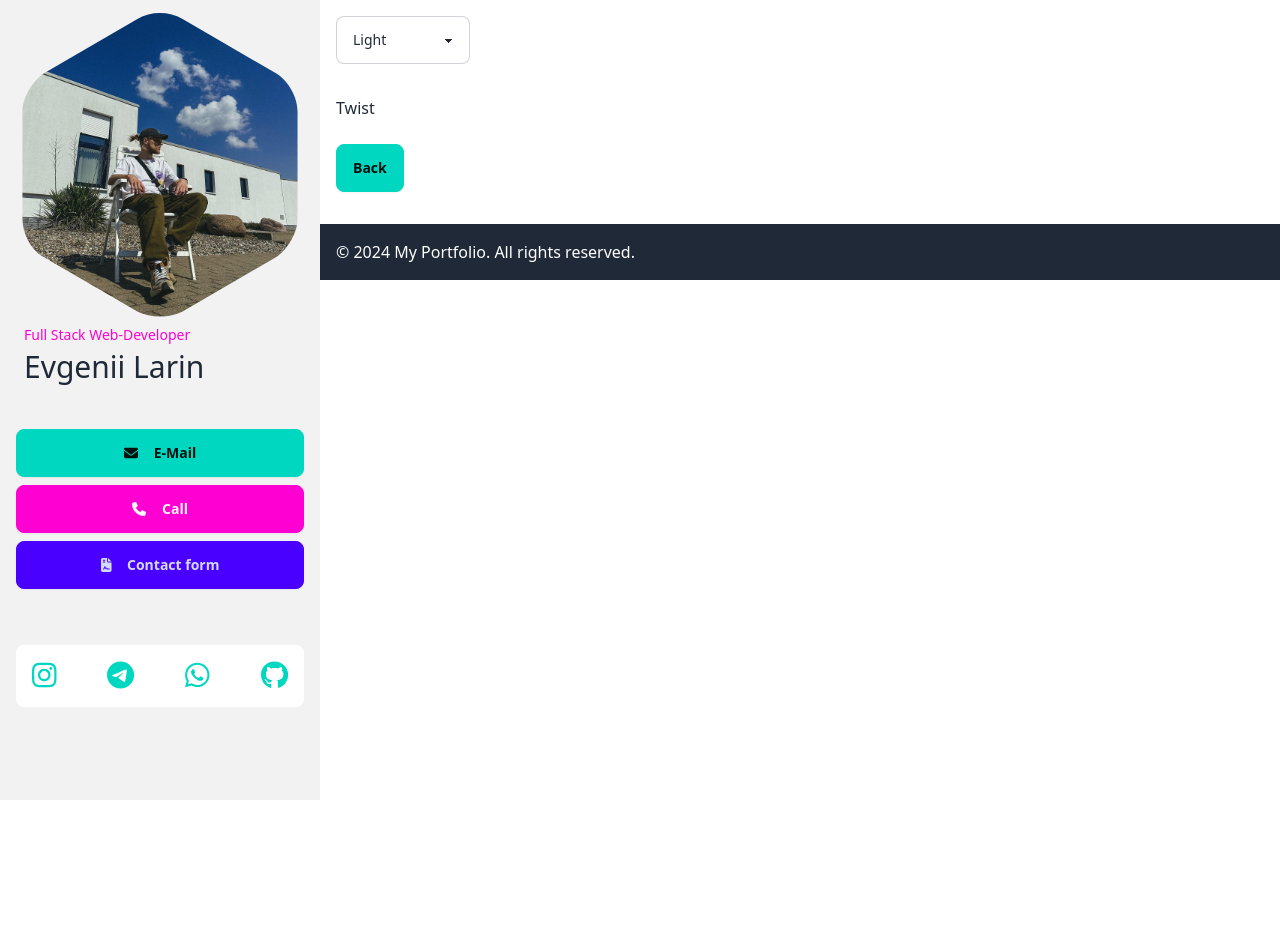
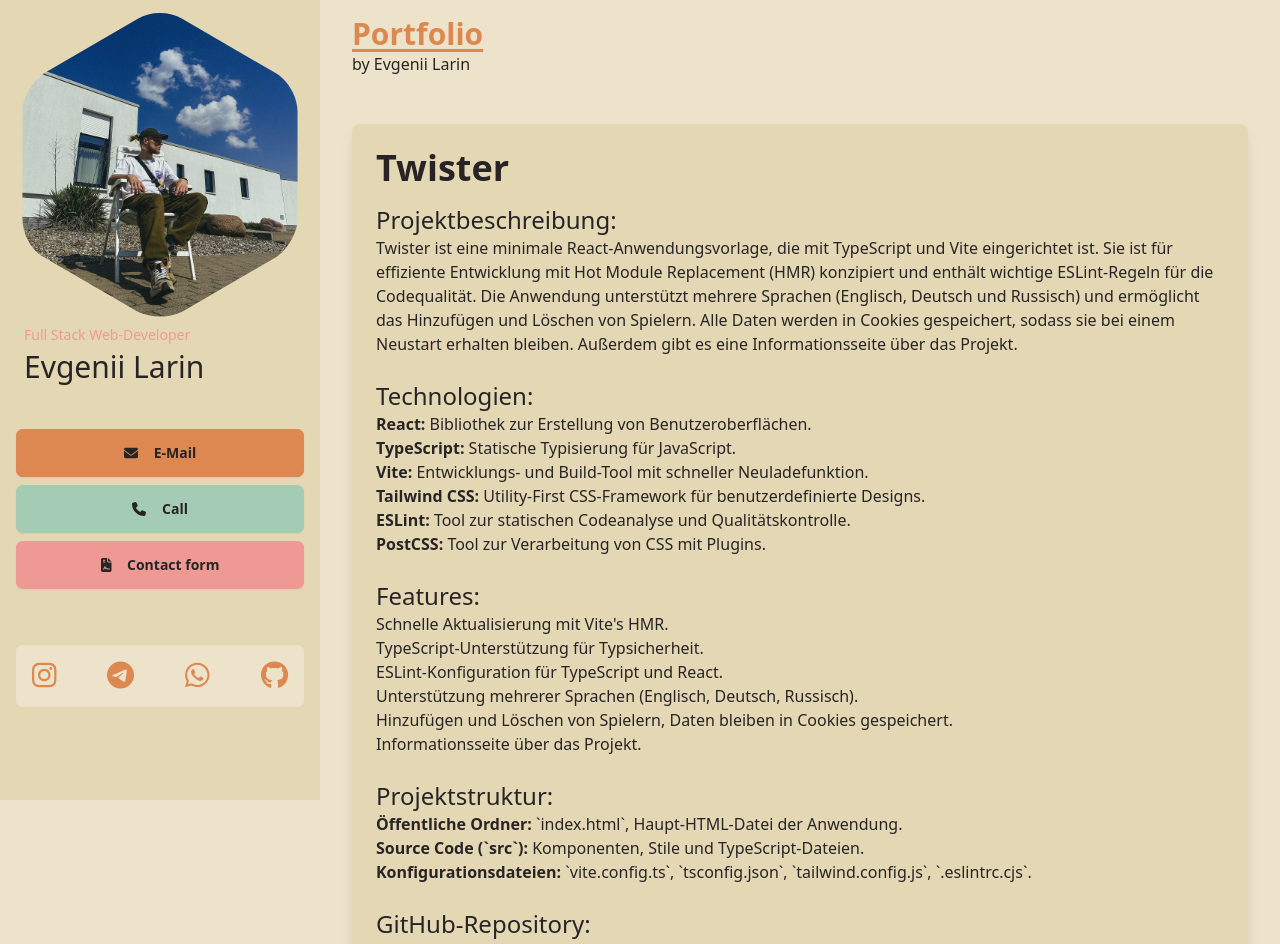
Before and after one commit to WirusDev/my-portfolio-next, a Next.js app: page /projects/twist in a window 1280 px wide. Shown: the top 944 px of the page. Before the commit the page ends 800 px from the top, so only its background shows below. Built offline with nearby package versions, Linux system fonts and the light colour scheme.

Commit message:
First Projects added

```diff
--- a/src/app/layout.tsx
+++ b/src/app/layout.tsx
@@ -5,7 +5,7 @@ import { Analytics } from "@vercel/analytics/react";
 import Header from "@/components/layout/Header";
 import Footer from "@/components/layout/Footer";
 import ThemeSwitcher from "@/components/ui/ThemeSwitcher";
-
+import Link from "next/link";
 const RootLayout = ({ children }: { children: ReactNode }) => {
   return (
     <html lang='en'>
@@ -15,13 +15,23 @@ const RootLayout = ({ children }: { children: ReactNode }) => {
 
           <div className='drawer-content'>
             <div className='flex justify-between px-4'>
+              <div className='p-4'>
+                <h3 className='text-3xl '>
+                  <Link href='/'>
+                    <strong className='text-accent underline underline-offset-4'>
+                      Portfolio
+                    </strong>
+                  </Link>
+                </h3>
+                <p>by Evgenii Larin </p>
+              </div>
               <label
                 htmlFor='my-drawer-2'
                 className='btn btn-accent drawer-button lg:hidden my-4 uppercase'
               >
-                menu
+                Kontakt
               </label>
-              <ThemeSwitcher />
+              {/* <ThemeSwitcher /> */}
             </div>
             {/* Page content here */}
             <div className='p-4'> {children}</div>
--- a/src/app/projects/twist/page.tsx
+++ b/src/app/projects/twist/page.tsx
@@ -2,11 +2,113 @@ import Link from "next/link";
 const Twist = () => {
   return (
     <>
-      <div>Twist</div>
-      <br />
-      <Link href='/' className='btn btn-accent'>
-        Back
-      </Link>
+      <div className='container mx-auto p-4'>
+        <div className='bg-base-200 p-6 rounded-lg shadow-lg'>
+          <h1 className='text-4xl font-bold mb-4'>Twister</h1>
+
+          <div className='prose'>
+            <h2 className='text-2xl'>Projektbeschreibung:</h2>
+            <p>
+              Twister ist eine minimale React-Anwendungsvorlage, die mit
+              TypeScript und Vite eingerichtet ist. Sie ist für effiziente
+              Entwicklung mit Hot Module Replacement (HMR) konzipiert und
+              enthält wichtige ESLint-Regeln für die Codequalität. Die Anwendung
+              unterstützt mehrere Sprachen (Englisch, Deutsch und Russisch) und
+              ermöglicht das Hinzufügen und Löschen von Spielern. Alle Daten
+              werden in Cookies gespeichert, sodass sie bei einem Neustart
+              erhalten bleiben. Außerdem gibt es eine Informationsseite über das
+              Projekt.
+            </p>
+            <br />
+            <h2 className='text-2xl'>Technologien:</h2>
+            <ul>
+              <li>
+                <strong>React:</strong> Bibliothek zur Erstellung von
+                Benutzeroberflächen.
+              </li>
+              <li>
+                <strong>TypeScript:</strong> Statische Typisierung für
+                JavaScript.
+              </li>
+              <li>
+                <strong>Vite:</strong> Entwicklungs- und Build-Tool mit
+                schneller Neuladefunktion.
+              </li>
+              <li>
+                <strong>Tailwind CSS:</strong> Utility-First CSS-Framework für
+                benutzerdefinierte Designs.
+              </li>
+              <li>
+                <strong>ESLint:</strong> Tool zur statischen Codeanalyse und
+                Qualitätskontrolle.
+              </li>
+              <li>
+                <strong>PostCSS:</strong> Tool zur Verarbeitung von CSS mit
+                Plugins.
+              </li>
+            </ul>
+            <br />
+            <h2 className='text-2xl'>Features:</h2>
+            <ul>
+              <li>Schnelle Aktualisierung mit Vite&apos;s HMR.</li>
+              <li>TypeScript-Unterstützung für Typsicherheit.</li>
+              <li>ESLint-Konfiguration für TypeScript und React.</li>
+              <li>
+                Unterstützung mehrerer Sprachen (Englisch, Deutsch, Russisch).
+              </li>
+              <li>
+                Hinzufügen und Löschen von Spielern, Daten bleiben in Cookies
+                gespeichert.
+              </li>
+              <li>Informationsseite über das Projekt.</li>
+            </ul>
+            <br />
+            <h2 className='text-2xl'>Projektstruktur:</h2>
+            <ul>
+              <li>
+                <strong>Öffentliche Ordner:</strong> `index.html`,
+                Haupt-HTML-Datei der Anwendung.
+              </li>
+              <li>
+                <strong>Source Code (`src`):</strong> Komponenten, Stile und
+                TypeScript-Dateien.
+              </li>
+              <li>
+                <strong>Konfigurationsdateien:</strong> `vite.config.ts`,
+                `tsconfig.json`, `tailwind.config.js`, `.eslintrc.cjs`.
+              </li>
+            </ul>
+            <br />
+            <h2 className='text-2xl'>GitHub-Repository:</h2>
+            <p>
+              <a
+                href='https://github.com/WirusDev/twister'
+                target='_blank'
+                rel='noopener noreferrer'
+                className='text-blue-500 underline'
+              >
+                GitHub - WirusDev/twister
+              </a>
+            </p>
+            <br />
+            <h2 className='text-2xl'>Live-Demo:</h2>
+            <p>
+              <a
+                href='https://twist-two.vercel.app'
+                target='_blank'
+                rel='noopener noreferrer'
+                className='text-blue-500 underline'
+              >
+                twist-two.vercel.app
+              </a>
+            </p>
+            <br />
+          </div>
+          <Link href='/' className='btn btn-accent mt-4'>
+            Zurück
+          </Link>
+        </div>
+      </div>
     </>
   );
 };
--- a/src/components/layout/Header.tsx
+++ b/src/components/layout/Header.tsx
@@ -19,12 +19,13 @@ const Header: React.FC = () => {
           <Image
             src='/images/Evgenii.jpeg'
             alt='Evgenii Larin'
-            className='rounded-lg my-1 w-full mask mask-hexagon'
+            className='rounded-lg my-1 w-full mask mask-hexagon cursor-pointer'
             width={200}
             height={200}
+            onClick={() => (window.location.href = "/")}
           />
           <div className='flex flex-col text-ledt m-2'>
-            <p className='text-secondary pb-1'>Full Stack Web-Developer</p>
+            <p className='text-primary pb-1'>Full Stack Web-Developer</p>
             <h1 className='text-3xl pb-2'>Evgenii Larin</h1>
           </div>
 
--- a/src/components/sections/Projects.tsx
+++ b/src/components/sections/Projects.tsx
@@ -2,77 +2,106 @@
 import Image from "next/image";
 import Link from "next/link";
 import React from "react";
-
+import { motion } from "framer-motion";
 const projectData = [
-  // {
-  //   imgSrc: "/images/prod/lingoaa.jpg",
-  //   imgAlt: "Lingoaa",
-  //   title: "LingoA&A",
-  //   description: "How to park your car at your garage?",
-  //   link: "/projects/lingoaa",
-  // },
   {
     imgSrc: "/images/prod/cerise.jpg",
     imgAlt: "Cerise",
     title: "Cerise",
-    description: "Beauty Studio Website",
+    description: [
+      "Web-Seite",
+      "React",
+      "TS",
+      "Vercel",
+      "Termin Buchung-system",
+    ],
     link: "/projects/cerise",
   },
   {
     imgSrc: "/images/prod/Regen-Bock.png",
     imgAlt: "Regen-Bock",
     title: "Regen-Bock",
-    description: "How to park your car at your garage?",
+    description: ["Web-Seite", "React", "TS", "Vercel"],
     link: "/projects/regenbock",
   },
   {
     imgSrc: "/images/prod/telegram-bot.png",
     imgAlt: "Telegram-Bot",
     title: "Telegram-Bot",
-    description: "How to park your car at your garage?",
+    description: ["Telegram-Bot", "TypeScript", "API", "Back-end"],
     link: "/projects/telegram-bot",
   },
   {
     imgSrc: "/images/prod/Twist.png",
     imgAlt: "twist",
-    title: "twist",
-    description: "twist",
-    link: "/projects/twist",
-  },
-  {
-    imgSrc: "/images/prod/Twist.png",
-    imgAlt: "twist",
-    title: "twist",
-    description: "twist",
+    title: "Twist",
+    description: ["Web-App", "React", "TS", "Vercel"],
     link: "/projects/twist",
   },
 ];
 
+// export default function Projects() {
+//   return (
+//     <div className='grid gap-4 grid-cols-1 md:grid-cols-3 xl:grid-cols-4'>
+//       {projectData.map((project, index) => (
+//         <div key={index} className='card bg-base-300 w-full'>
+//           <figure>
+//             <Image
+//               src={project.imgSrc}
+//               alt={project.imgAlt}
+//               width={200}
+//               height={200}
+//               className='w-full bg-slate-400'
+//             />
+//           </figure>
+//           <div className='card-body'>
+//             <h2 className='card-title'>{project.title}</h2>
+//             <p>{project.description}</p>
+//             <div className='card-actions justify-end'>
+//               <Link className='btn btn-neutral btn-outline' href={project.link}>
+//                 Mehr erfahren
+//               </Link>
+//             </div>
+//           </div>
+//         </div>
+//       ))}
+//     </div>
+//   );
+// }
+
 export default function Projects() {
   return (
-    <div className='grid gap-4 grid-cols-1 md:grid-cols-3 xl:grid-cols-4'>
+    <>
+      <div className='grid gap-4 grid-cols-1 sm:grid-cols-2 md:grid-cols-3 xl:grid-cols-4 '>
         {projectData.map((project, index) => (
-        <div key={index} className='card bg-base-300 w-full'>
-          <figure>
+          <div key={index} className=' glass p-2 rounded-lg'>
+            {/* <Link href={project.link} className='mb-8'> */}
+            <motion.div whileHover={{ scale: 1.15 }} whileTap={{ scale: 0.95 }}>
               <Image
                 src={project.imgSrc}
+                width={256}
+                height={256}
                 alt={project.imgAlt}
-              width={200}
-              height={200}
-              className='w-full bg-slate-400'
+                className='rounded-lg shadow-lg bg-slate-400 cursor-pointer w-full mb-4'
+                onClick={() => (window.location.href = project.link)}
               />
-          </figure>
-          <div className='card-body'>
-            <h2 className='card-title'>{project.title}</h2>
-            <p>{project.description}</p>
-            <div className='card-actions justify-end'>
-              <Link className='btn btn-neutral btn-outline' href={project.link}>
-                Mehr erfahren
-              </Link>
+            </motion.div>
+            {/* </Link> */}
+
+            <div className=''>
+              {projectData[index].description.map((desc, index) => (
+                <div
+                  key={index}
+                  className='badge bg-accent  badge-md  p-2  mr-1 border-none'
+                >
+                  {desc}
                 </div>
+              ))}
+              {/* <h2 className='text-lg  m-1'>{project.title}</h2> */}
             </div>
           </div>
         ))}
       </div>
+    </>
   );
 }
--- a/src/components/ui/ThemeSwitcher.tsx
+++ b/src/components/ui/ThemeSwitcher.tsx
@@ -35,7 +35,7 @@ const ThemeSwitcher: React.FC = () => {
     "winter",
   ];
 
-  const [theme, setTheme] = useState("light");
+  const [theme, setTheme] = useState("retro");
 
   useEffect(() => {
     document.querySelector("html")?.setAttribute("data-theme", theme);
--- a/tailwind.config.ts
+++ b/tailwind.config.ts
@@ -18,35 +18,35 @@ const config: Config = {
   plugins: [require("daisyui")],
   daisyui: {
     themes: [
-      "light",
-      "dark",
-      "cupcake",
-      "bumblebee",
-      "emerald",
-      "corporate",
-      "synthwave",
+      // "light",
+      // "dark",
+      // "cupcake",
+      // "bumblebee",
+      // "emerald",
+      // "corporate",
+      // "synthwave",
       "retro",
-      "cyberpunk",
-      "valentine",
-      "halloween",
-      "garden",
-      "forest",
-      "aqua",
-      "lofi",
-      "pastel",
-      "fantasy",
-      "wireframe",
-      "black",
-      "luxury",
-      "dracula",
-      "cmyk",
-      "autumn",
-      "business",
-      "acid",
-      "lemonade",
-      "night",
-      "coffee",
-      "winter",
+      // "cyberpunk",
+      // "valentine",
+      // "halloween",
+      // "garden",
+      // "forest",
+      // "aqua",
+      // "lofi",
+      // "pastel",
+      // "fantasy",
+      // "wireframe",
+      // "black",
+      // "luxury",
+      // "dracula",
+      // "cmyk",
+      // "autumn",
+      // "business",
+      // "acid",
+      // "lemonade",
+      // "night",
+      // "coffee",
+      // "winter",
     ],
   },
 };
```
Also changed, not shown: src/app/page.tsx (+14 -15 lines), src/app/projects/regenbock/page.tsx (+23 -42 lines). Lines whose indentation alone changed are shown as unchanged.
